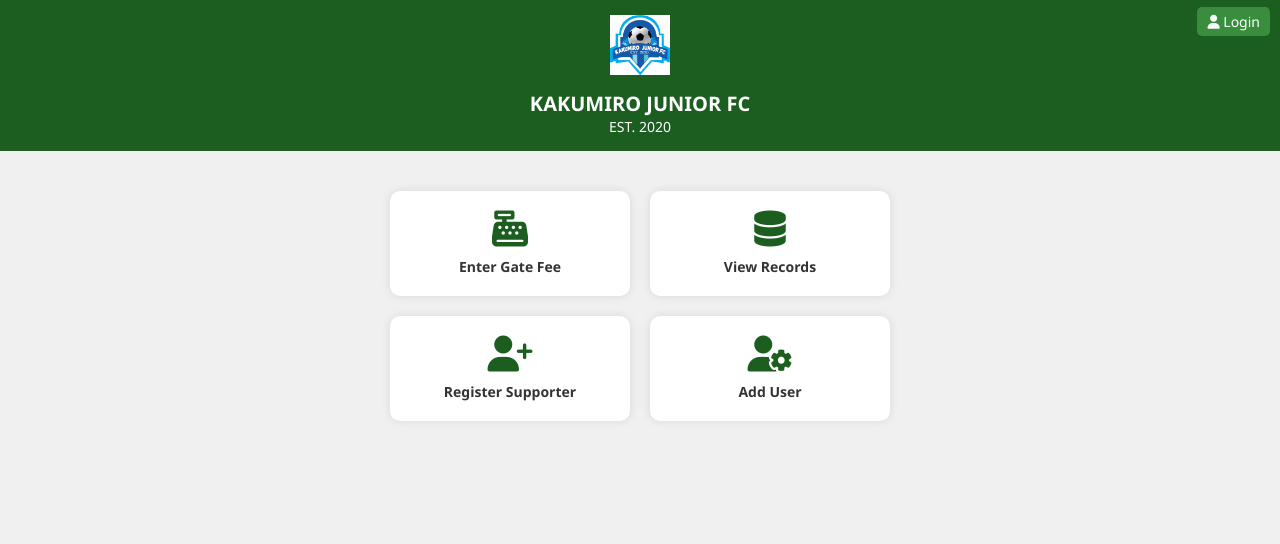
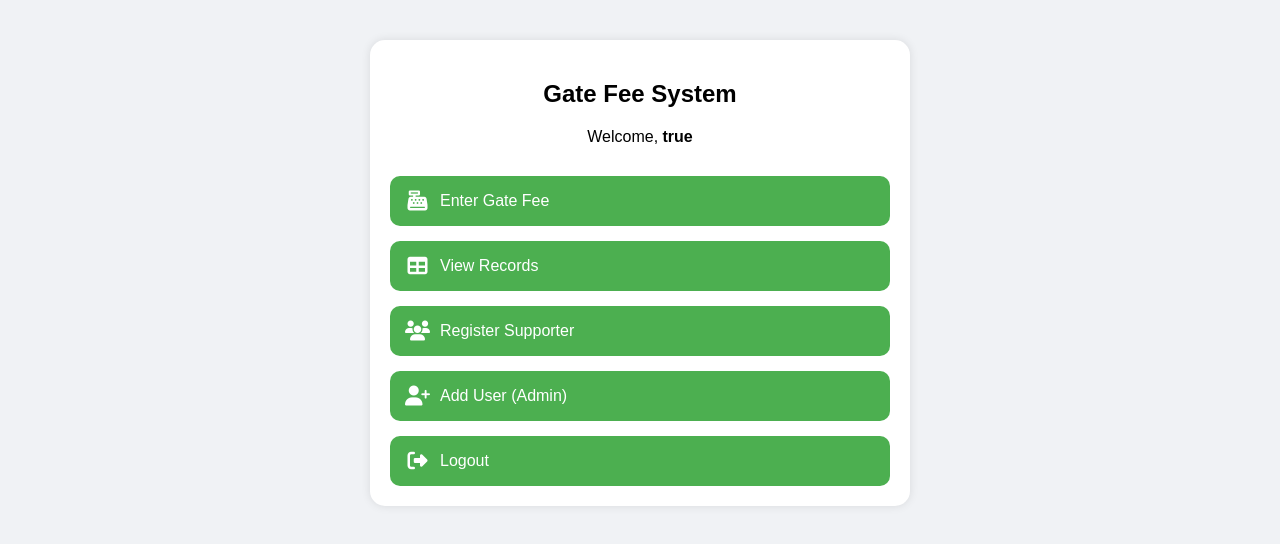
Before and after one commit to vematu/gate-fee-system-v2, a plain HTML site: page home.html in a window 1280 px wide. Drawn offline with Linux system fonts and the light colour scheme; sample sign-in values are in the browser's storage.

Commit message:
Update home.html

```diff
--- a/home.html
+++ b/home.html
@@ -3,121 +3,105 @@
 <head>
   <meta charset="UTF-8" />
   <meta name="viewport" content="width=device-width, initial-scale=1.0"/>
-  <title>KAKUMIRO JUNIOR FC | Home</title>
+  <title>Dashboard - Gate Fee System</title>
   <link rel="stylesheet" href="https://cdnjs.cloudflare.com/ajax/libs/font-awesome/6.4.0/css/all.min.css"/>
   <style>
     body {
+      font-family: Arial, sans-serif;
       margin: 0;
-      font-family: 'Segoe UI', Tahoma, Geneva, Verdana, sans-serif;
-      background: #f0f0f0;
+      padding: 0;
+      background: #f0f2f5;
+    }
+
+    .container {
+      max-width: 500px;
+      margin: 40px auto;
+      padding: 20px;
+      background: white;
+      border-radius: 15px;
+      box-shadow: 0 0 10px rgba(0,0,0,0.1);
+    }
+
+    h2 {
+      text-align: center;
+      margin-bottom: 20px;
+    }
+
+    .user-info {
+      text-align: center;
+      margin-bottom: 30px;
+    }
+
+    .menu {
+      display: grid;
+      gap: 15px;
+    }
+
+    .menu button {
+      display: flex;
+      align-items: center;
+      gap: 10px;
+      font-size: 16px;
+      padding: 15px;
+      background: #4CAF50;
+      color: white;
+      border: none;
+      border-radius: 10px;
+      cursor: pointer;
+      transition: background 0.3s ease;
+    }
+
+    .menu button:hover {
+      background: #388e3c;
+    }
+
+    .menu i {
+      font-size: 20px;
+      width: 25px;
       text-align: center;
     }
 
-    header {
-      background-color: #1b5e20;
-      color: white;
-      padding: 15px 10px;
+    .logout {
+      background: #f44336;
     }
 
-    header img {
-      height: 60px;
-      margin-bottom: 5px;
-    }
-
-    h1 {
-      margin: 5px 0 0;
-      font-size: 20px;
-    }
-
-    h2 {
-      margin: 0;
-      font-size: 14px;
-      font-weight: normal;
-    }
-
-    .nav-grid {
-      display: grid;
-      grid-template-columns: repeat(2, 1fr);
-      gap: 20px;
-      padding: 40px 20px;
-      max-width: 500px;
-      margin: auto;
-    }
-
-    .nav-icon {
-      background: white;
-      padding: 20px;
-      border-radius: 10px;
-      box-shadow: 0 0 10px rgba(0,0,0,0.1);
-      text-decoration: none;
-      color: #333;
-      transition: 0.3s;
-    }
-
-    .nav-icon:hover {
-      background: #c8e6c9;
-    }
-
-    .nav-icon i {
-      font-size: 36px;
-      margin-bottom: 10px;
-      color: #1b5e20;
-    }
-
-    .nav-icon span {
-      display: block;
-      font-size: 14px;
-      font-weight: bold;
-    }
-
-    .top-right {
-      position: absolute;
-      top: 10px;
-      right: 10px;
-    }
-
-    .top-right a {
-      text-decoration: none;
-      color: white;
-      font-size: 14px;
-      background: #388e3c;
-      padding: 5px 10px;
-      border-radius: 5px;
+    .logout:hover {
+      background: #d32f2f;
     }
   </style>
 </head>
 <body>
 
-<header>
-  <img src="logo.jpg" alt="Club Logo" />
-  <h1>KAKUMIRO JUNIOR FC</h1>
-  <h2>EST. 2020</h2>
-  <div class="top-right">
-    <a href="index.html"><i class="fas fa-user"></i> Login</a>
+  <script>
+    const loggedInUser = localStorage.getItem("loggedInUser");
+    if (!loggedInUser) {
+      window.location.href = "login.html";
+    }
+  </script>
+
+  <div class="container">
+    <h2>Gate Fee System</h2>
+    <div class="user-info">
+      <p>Welcome, <strong id="usernameDisplay"></strong></p>
+    </div>
+
+    <div class="menu">
+      <button onclick="location.href='enter-gate-fee.html'"><i class="fas fa-cash-register"></i> Enter Gate Fee</button>
+      <button onclick="location.href='view-data.html'"><i class="fas fa-table"></i> View Records</button>
+      <button onclick="location.href='register-supporter.html'"><i class="fas fa-users"></i> Register Supporter</button>
+      <button onclick="location.href='add-user.html'"><i class="fas fa-user-plus"></i> Add User (Admin)</button>
+      <button class="logout" onclick="logout()"><i class="fas fa-sign-out-alt"></i> Logout</button>
+    </div>
   </div>
-</header>
 
-<div class="nav-grid">
-  <a class="nav-icon" href="enter-fee.html">
-    <i class="fas fa-cash-register"></i>
-    <span>Enter Gate Fee</span>
-  </a>
+  <script>
+    document.getElementById("usernameDisplay").textContent = localStorage.getItem("loggedInUser");
 
-  <a class="nav-icon" href="view-data.html">
-    <i class="fas fa-database"></i>
-    <span>View Records</span>
-  </a>
-
-  <a class="nav-icon" href="register-supporter.html">
-    <i class="fas fa-user-plus"></i>
-    <span>Register Supporter</span>
-  </a>
-
-  <a class="nav-icon" href="add-user.html">
-    <i class="fas fa-user-cog"></i>
-    <span>Add User</span>
-  </a>
-</div>
+    function logout() {
+      localStorage.removeItem("loggedInUser");
+      window.location.href = "login.html";
+    }
+  </script>
 
 </body>
 </html>
```
